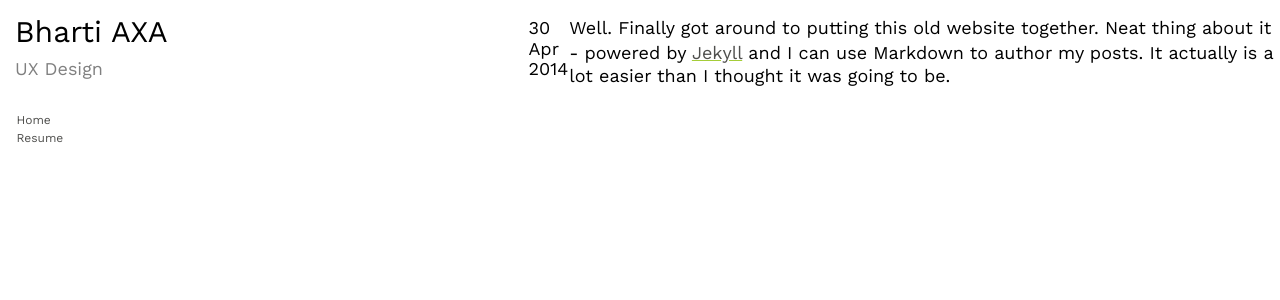
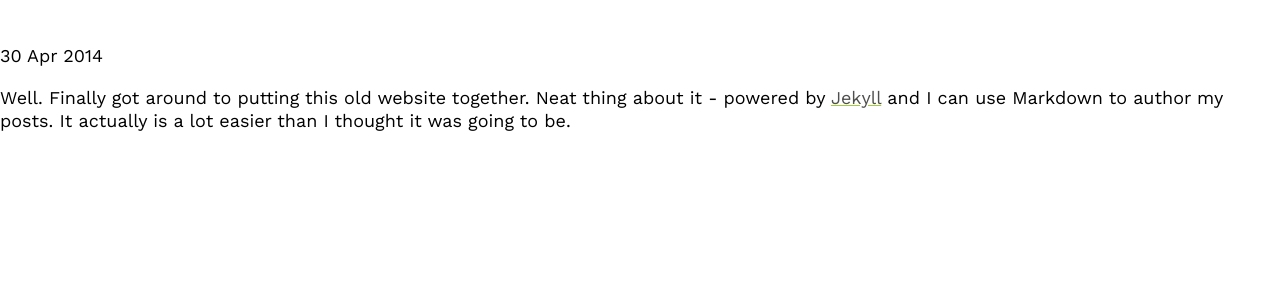
Before and after one commit to bedadala92/New-Portfolio, a Jekyll site: the page built from _posts/2014-04-30-hank-quinlan-site-launched.md, in a window 1280 px wide. Shown: the top 300 px of the page. Built offline with Jekyll 4.4.1, drawn with Linux system fonts in a browser that asks for light colours.

Commit message:
fixin blogs

```diff
--- a/_layouts/post.html
+++ b/_layouts/post.html
@@ -1,7 +1,6 @@
 ---
 layout: default
 ---
-<div class="home-wrap"><div class="header-position"><div class="heading"><div id="brand">Bharti AXA</div><div id="categeory">UX Design</div></div><div class="subnav"><ul><li><a href="{{site.baseurl}}/">Home</a></li><li><a href="{{site.baseurl}}/resume/">Resume</a></li></ul></div></div>
 <h1>{{ page.title }}</h1>
 <p class="meta">{{ page.date | date_to_string }}</p>
 
```
